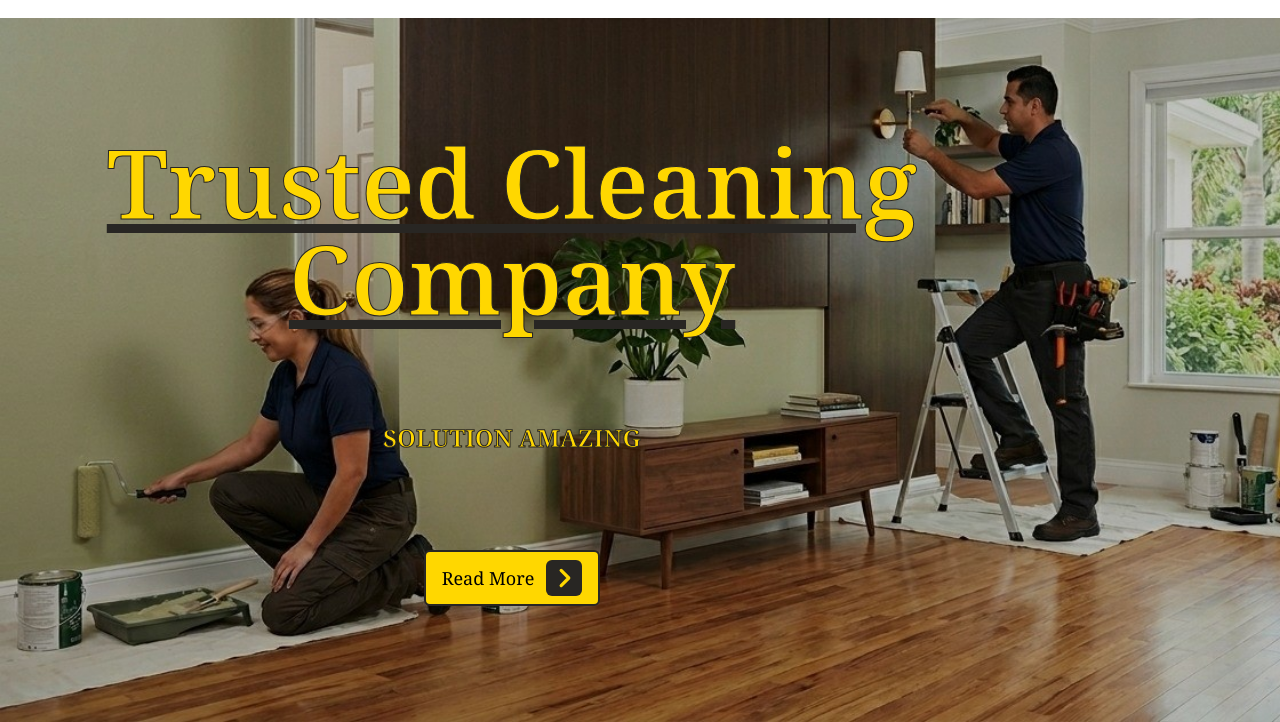
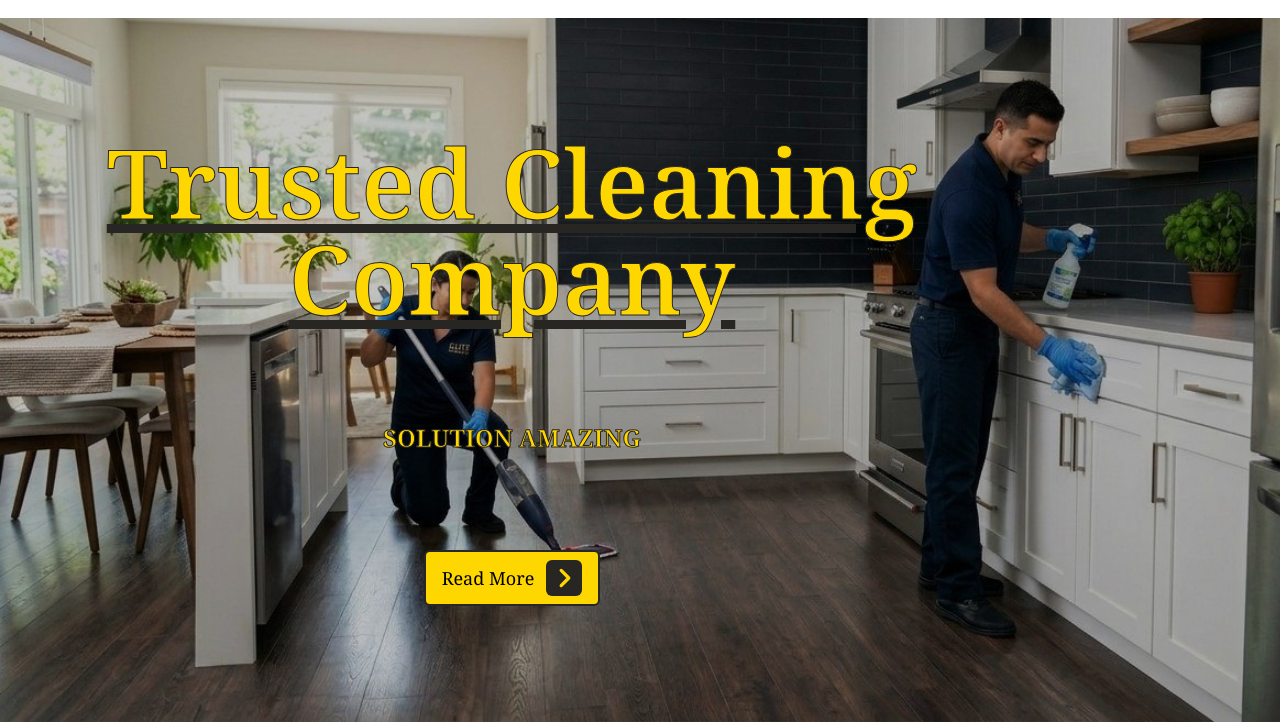
Before and after one commit to leonardo-collazo/johan-landing-page, a website with bundled scripts: page index.html in a window 1280 px wide. Shown: the part 78-800 px from the top of the page. Built offline with nearby package versions, Linux system fonts and the light colour scheme.

Commit message:
Set default hero background

```diff
--- a/index.html
+++ b/index.html
@@ -235,7 +235,7 @@
       <!-- Hero Section -->
       <section
         id="hero"
-        class="h-[calc(100vh-var(--header-height))] bg-hero-background-small-2 mobile-large:bg-hero-background-medium-2 lg:bg-hero-background-large-2 bg-cover bg-no-repeat"
+        class="h-[calc(100vh-var(--header-height))] bg-hero-background-small-1 mobile-large:bg-hero-background-medium-1 lg:bg-hero-background-large-1 bg-cover bg-no-repeat"
       >
         <div
           class="w-full h-full max-w-[1024px] flex flex-col justify-center items-center gap-24 px-6"
```
Also changed, not shown: src/css/output.css.
